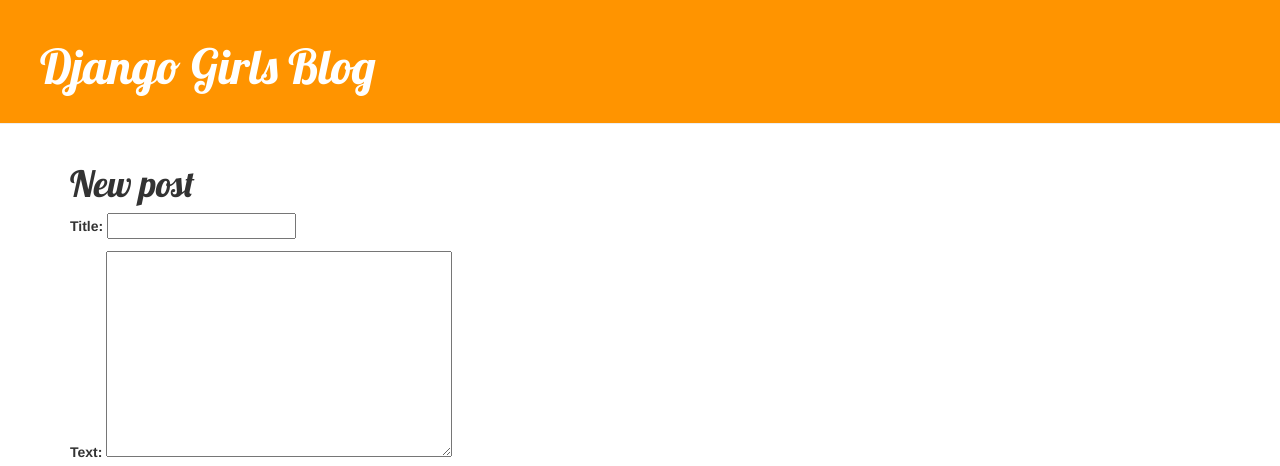
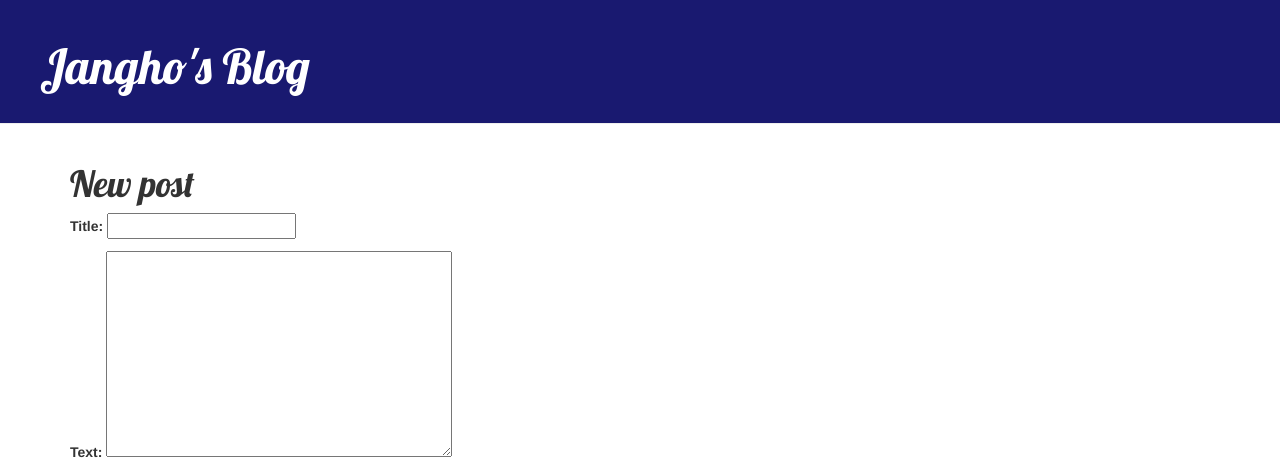
Before and after one commit to jangho/my-first-blog, a Django app: page /post/new/ in a window 1280 px wide. Shown: the top 466 px of the page. Run offline with Django 3.2, Linux system fonts and the light colour scheme; some libraries are stand-ins or nearby versions.

Commit message:
Changed title, Changed title color cover.

```diff
--- a/blog/static/css/blog.css
+++ b/blog/static/css/blog.css
@@ -3,7 +3,7 @@
 }
 
 .page-header {
-    background-color: #ff9400;
+    background-color: #191970;
     margin-top: 0;
     padding: 20px 20px 20px 40px;
 }
--- a/blog/templates/blog/base.html
+++ b/blog/templates/blog/base.html
@@ -2,7 +2,7 @@
 
 <html>
     <head>
-        <title>Django Girls blog</title>
+        <title>Jangho's blog</title>
         <link rel="stylesheet" href="//maxcdn.bootstrapcdn.com/bootstrap/3.2.0/css/bootstrap.min.css">
         <link rel="stylesheet" href="//maxcdn.bootstrapcdn.com/bootstrap/3.2.0/css/bootstrap-theme.min.css">
         <link rel="stylesheet" href="{% static 'css/blog.css' %}">
@@ -13,7 +13,7 @@
         {% if user.is_authenticated %}
           <a href="{% url 'post_new' %}" class="top-menu"><span class="glyphicon glyphicon-plus"></span></a>
         {% endif %}
-        <h1><a href="/">Django Girls Blog</a></h1>
+        <h1><a href="/">Jangho's Blog</a></h1>
       </div>
       <div class="content container">
         <div class="col-md-8">
```
